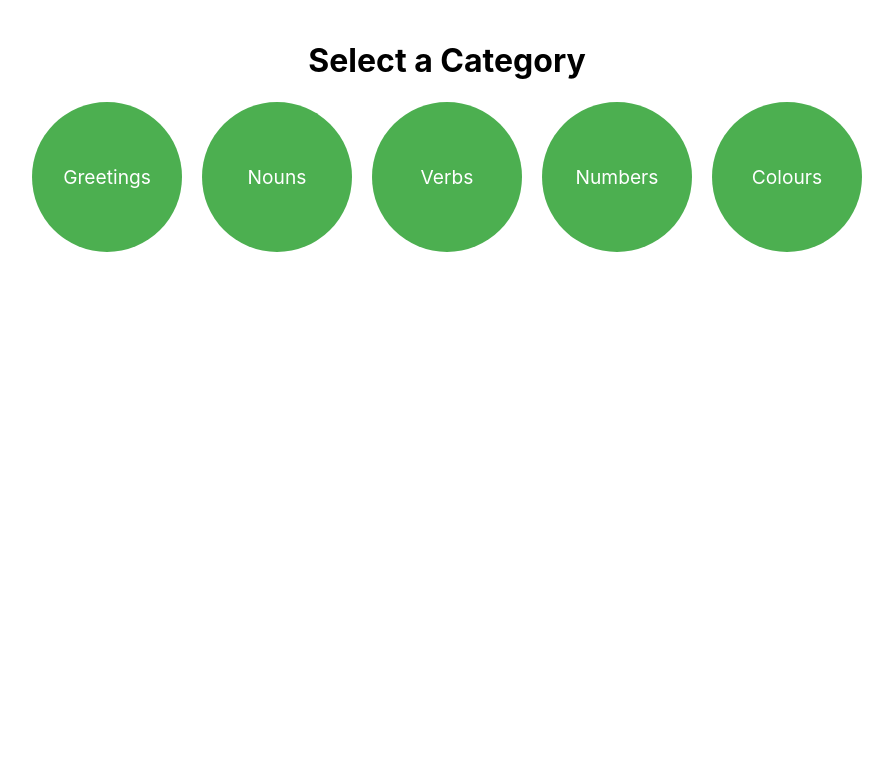
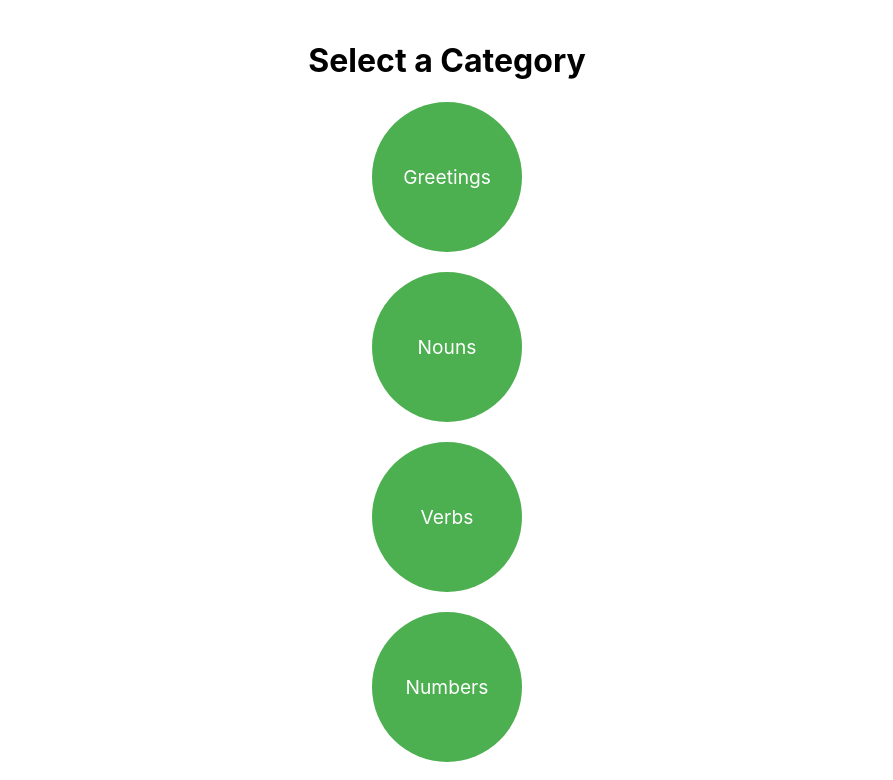
Before and after one commit to RashmitaUchil/lan, a React (Create React App) app in the folder frontend/: page /categories in a window 1280 px wide. Shown: the top 780 px of the page, without its empty margins (193-1086 px from the left). Built offline with nearby package versions, Linux system fonts and the light colour scheme; no server answers.

Commit message:
category

```diff
--- a/frontend/src/Category.css
+++ b/frontend/src/Category.css
@@ -1,5 +1,3 @@
-
-
 .category-page {
     display: flex;
     flex-direction: column;
@@ -9,9 +7,18 @@
 
 .category-container {
     display: flex;
-    flex-wrap: wrap;
-    justify-content: center;
-    gap: 20px;
+    flex-direction: column;
+    align-items: center;
+    width: 100%;
+    position: relative;
+}
+
+.category-card-wrapper {
+    display: flex;
+    flex-direction: column;
+    align-items: center;
+    position: relative;
+    margin-bottom: 40px; /* Adjust spacing between categories */
 }
 
 .category-card {
@@ -27,6 +34,8 @@
     text-align: center;
     cursor: pointer;
     transition: transform 0.2s;
+    position: relative;
+    z-index: 1;
 }
 
 .category-card:hover {
--- a/frontend/src/Category.js
+++ b/frontend/src/Category.js
@@ -5,18 +5,34 @@ import './Category.css';
 import { useLanguageId } from './context/languageIdContext';
 import { useUser } from './context/userContext.js';
 
+
 const categories = ['Greetings', 'Nouns', 'Verbs', 'Numbers', 'Colours'];
 
 function Category() {
 
-    const { l_id } = useLanguageId();
-    const { user_id } = useUser(); // Assuming useUser provides userId
+    const { languageId } = useLanguageId();
+    const { userId } = useUser();
+    const [completedCategories, setCompletedCategories] = useState([]);
+
+    useEffect(() => {
+        // Fetch completed categories for the user
+        const fetchCompletedCategories = async () => {
+            try {
+                const response = await axios.get(`/api/user_progress/${userId}`);
+                setCompletedCategories(response.data.completedCategories);
+            } catch (error) {
+                console.error('Error fetching user progress:', error);
+            }
+        };
+
+        fetchCompletedCategories();
+    }, [userId]);
 
     const handleCategoryClick = async (category) => {
         try {
             const response = await axios.post('http://localhost:8081/activity/user_activity', {
-                user_id,
-                l_id,
+                user_id:userId,
+                l_id:languageId,
                 category
             });
             console.log('User progress updated:', response.data);
@@ -30,12 +46,13 @@ function Category() {
             <h1>Select a Category</h1>
             <div className="category-container">
                 {categories.map((category, index) => (
-                    <div
-                        key={index}
-                        className="category-card"
-                        onClick={() => handleCategoryClick(category)}
-                    >
-                        {category}
+                    <div key={index} className="category-card" style={{ marginBottom: '20px' }}>
+                        <div
+                            className={`category-title ${completedCategories.includes(category) ? 'completed' : ''}`}
+                            onClick={() => handleCategoryClick(category)}
+                        >
+                            {category}
+                        </div>
                     </div>
                 ))}
             </div>
```
